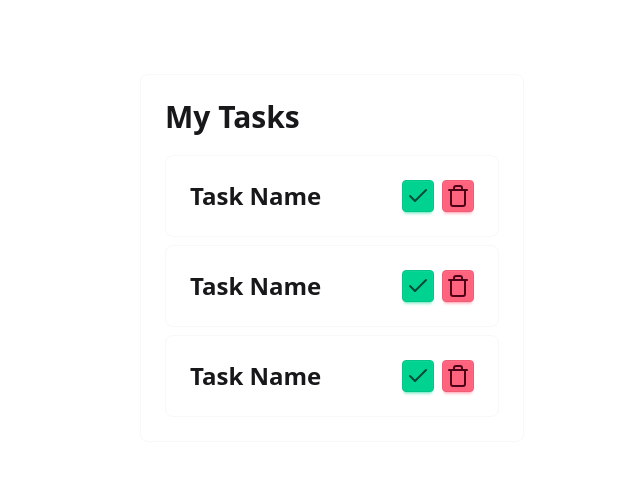
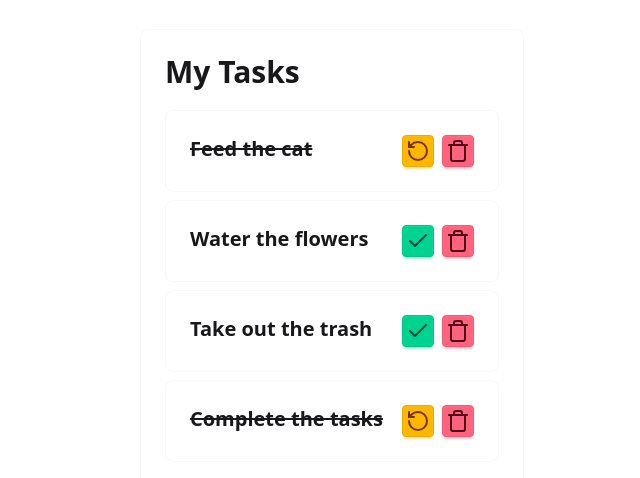
Before and after one commit to kaarelsirel/vitevuetodo, a Vue app: page / in a window 1280 px wide. Shown: the part 142-620 px from the top of the page, without its empty margins (308-948 px from the left). Built offline with nearby package versions, Linux system fonts and the light colour scheme.

Commit message:
Added basic functionality to complete, restart and delete tasks

```diff
--- a/src/App.vue
+++ b/src/App.vue
@@ -1,5 +1,45 @@
 <script setup lang="ts">
 import TaskItem from "./components/TaskItem.vue";
+import {useId, ref} from "vue";
+
+
+export interface Task {
+  id: string;
+  name: string;
+  isCompleted: boolean;
+}
+
+let tasks = ref<Task[]>([
+  {'id': useId(), 'name': 'Feed the cat', 'isCompleted': true},
+  {'id': useId(), 'name': 'Water the flowers', 'isCompleted': false},
+  {'id': useId(), 'name': 'Take out the trash', 'isCompleted': false},
+  {'id': useId(), 'name': 'Complete the tasks', 'isCompleted': true},
+]);
+
+const completeTask = (id: string) => {
+  const taskIndex = tasks.value.findIndex((task) => task.id === id);
+
+  if (taskIndex !== -1) {
+    tasks.value[taskIndex].isCompleted = true;
+  }
+}
+
+const restartTask = (id: string) => {
+  const taskIndex = tasks.value.findIndex((task) => task.id === id);
+
+  if (taskIndex !== -1) {
+    tasks.value[taskIndex].isCompleted = false;
+  }
+}
+
+const removeTask = (id: string) => {
+  const taskIndex = tasks.value.findIndex((task) => task.id === id);
+
+  if (taskIndex !== -1) {
+    tasks.value.splice(taskIndex, 1);
+  }
+}
+
 </script>
 
 <template>
@@ -8,9 +48,16 @@ import TaskItem from "./components/TaskItem.vue";
       <div class="card-body">
         <h2 class="card-title font-bold text-3xl">My Tasks</h2>
         <div class="flex flex-col gap-2 mt-3">
-          <TaskItem />
-          <TaskItem />
-          <TaskItem />
+          <TaskItem
+              v-if="tasks.length > 0"
+              v-for="task in tasks"
+              :key="task.id"
+              :task
+              @complete-task="completeTask"
+              @restart-task="restartTask"
+              @remove-task="removeTask"
+          />
+          <h1 v-else>You have no tasks.</h1>
         </div>
       </div>
     </div>
--- a/src/components/TaskItem.vue
+++ b/src/components/TaskItem.vue
@@ -1,18 +1,25 @@
 <script setup lang="ts">
+import { Trash, Check, RotateCcw } from "lucide-vue-next";
+import type { Task } from "../App.vue";
 
-import {Trash, Check} from "lucide-vue-next";
+defineProps<{
+  task: Task;
+}>();
 </script>
 
 <template>
   <div class="card card-border bg-base-100 w-full">
     <div class="card-body">
       <div class="flex justify-between">
-        <h1 class="text-2xl font-bold">Task Name</h1>
+        <h1 class="text-xl font-bold" :class="{ 'line-through': task.isCompleted }">{{ task.name }}</h1>
         <div class="flex gap-2">
-          <button class="btn btn-square btn-success btn-sm">
+          <button v-if="task.isCompleted" class="btn btn-square btn-warning btn-sm" @click="$emit('restart-task', task.id)">
+            <RotateCcw />
+          </button>
+          <button v-else  class="btn btn-square btn-success btn-sm" @click="$emit('complete-task', task.id)">
             <Check />
           </button>
-          <button class="btn btn-square btn-error btn-sm">
+          <button class="btn btn-square btn-error btn-sm" @click="$emit('remove-task', task.id)">
             <Trash />
           </button>
         </div>
```
